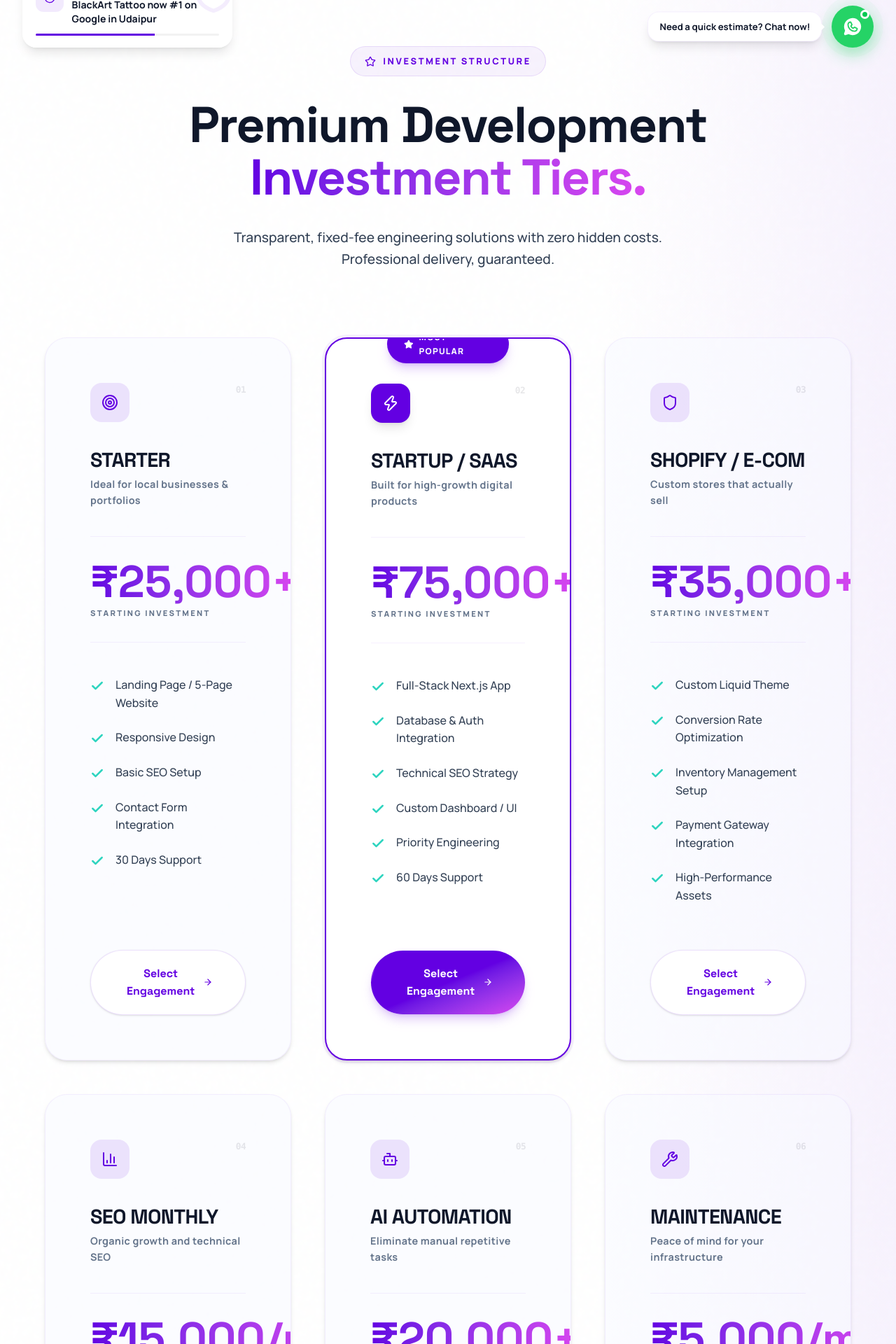
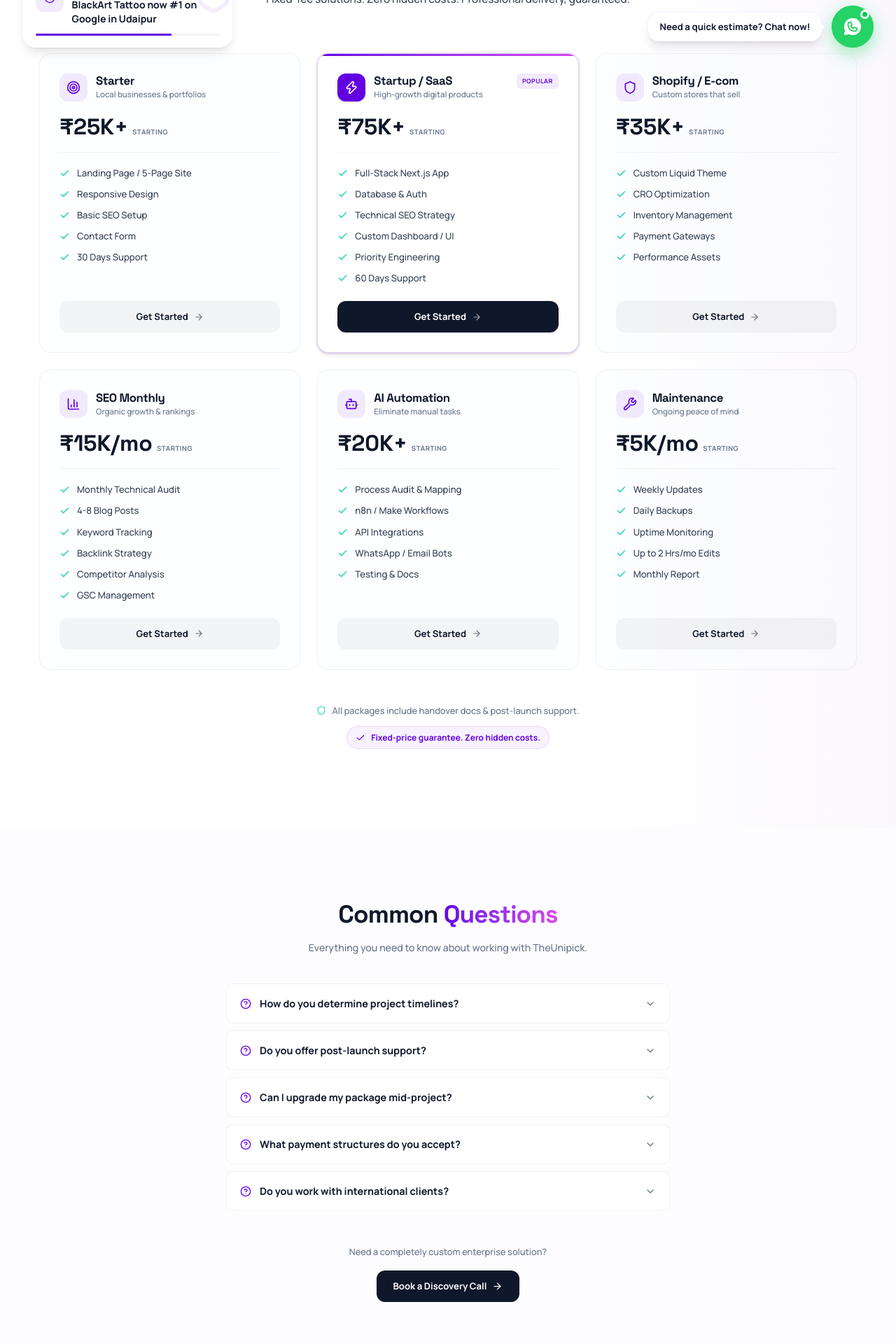
Before and after one commit to perpetual-cosmos/freelancePortfolio, a Next.js app: page /pricing in a window 1280 px wide. Shown: the part 700-2620 px from the top of the page at 70% size. Built offline with nearby package versions, Linux system fonts and the light colour scheme.

Commit message:
correction

```diff
--- a/src/app/pricing/page.tsx
+++ b/src/app/pricing/page.tsx
@@ -1,11 +1,12 @@
 "use client";
 
-import React from 'react';
+import React, { useState } from 'react';
 import Navbar from "@/components/Navbar";
 import Footer from "@/components/Footer";
 import Pricing from "@/components/Pricing";
-import { motion } from 'framer-motion';
-import { HelpCircle, ChevronDown } from 'lucide-react';
+import { motion, AnimatePresence } from 'framer-motion';
+import { HelpCircle, ChevronDown, ArrowRight, Shield, Star } from 'lucide-react';
+import Link from 'next/link';
 
 const faqs = [
   {
@@ -23,75 +24,114 @@
   {
     q: "What payment structures do you accept?",
     a: "Typically, we work on a 40/40/20 model: 40% initial, 40% at mid-point milestone, and 20% upon final delivery and sign-off."
+  },
+  {
+    q: "Do you work with international clients?",
+    a: "Yes. I've delivered products used in 70+ countries. Communication is in English, and I align to your timezone for daily standups if needed."
   }
 ];
 
+function FAQItem({ faq, index }: { faq: typeof faqs[0], index: number }) {
+  const [open, setOpen] = useState(false);
+  return (
+    <motion.div
+      initial={{ opacity: 0, y: 10 }}
+      whileInView={{ opacity: 1, y: 0 }}
+      viewport={{ once: true }}
+      transition={{ delay: index * 0.06 }}
+      className="border border-[rgba(0,0,0,0.05)] rounded-xl overflow-hidden bg-white hover:border-[rgba(0,0,0,0.08)] transition-colors"
+    >
+      <button
+        onClick={() => setOpen(!open)}
+        className="w-full flex items-center justify-between gap-3 px-4 sm:px-5 py-3.5 sm:py-4 text-left"
+      >
+        <div className="flex items-center gap-3 min-w-0">
+          <HelpCircle size={16} className="text-primary shrink-0" />
+          <span className="text-[0.85rem] sm:text-[0.9rem] font-bold text-on-surface truncate">{faq.q}</span>
+        </div>
+        <ChevronDown size={16} className={`text-on-surface-muted shrink-0 transition-transform duration-300 ${open ? 'rotate-180' : ''}`} />
+      </button>
+      <AnimatePresence>
+        {open && (
+          <motion.div
+            initial={{ height: 0, opacity: 0 }}
+            animate={{ height: 'auto', opacity: 1 }}
+            exit={{ height: 0, opacity: 0 }}
+            transition={{ duration: 0.25 }}
+            className="overflow-hidden"
+          >
+            <div className="px-4 sm:px-5 pb-4 sm:pb-5 pl-11 sm:pl-12">
+              <p className="text-[0.8rem] sm:text-[0.85rem] text-on-surface-variant leading-relaxed font-medium">{faq.a}</p>
+            </div>
+          </motion.div>
+        )}
+      </AnimatePresence>
+    </motion.div>
+  );
+}
+
 export default function PricingPage() {
   return (
-    <main style={{ background: 'var(--background)' }}>
+    <main className="bg-background">
       <Navbar />
 
-      {/* Header */}
-      <section style={{
-        paddingTop: '12rem',
-        paddingBottom: '8rem',
-        background: 'var(--gradient-mesh)',
-        textAlign: 'center'
-      }}>
-        <div style={{ maxWidth: '800px', margin: '0 auto', padding: '0 2rem' }}>
+      {/* Page Header */}
+      <section className="pt-28 sm:pt-32 lg:pt-36 pb-8 sm:pb-10 lg:pb-12 text-center relative overflow-hidden">
+        <div className="absolute inset-0 bg-gradient-to-b from-primary/3 to-transparent pointer-events-none" />
+        <div className="max-w-[600px] mx-auto px-4 sm:px-8 relative z-10">
+          <motion.div
+            initial={{ opacity: 0 }}
+            animate={{ opacity: 1 }}
+            className="inline-flex items-center gap-2 px-3 py-1.5 rounded-full bg-primary/5 border border-primary/10 text-primary font-bold text-[0.6rem] tracking-[0.15em] uppercase mb-4"
+          >
+            <Star size={12} /> Transparent Pricing
+          </motion.div>
           <motion.h1
-            initial={{ opacity: 0, y: 20 }}
+            initial={{ opacity: 0, y: 15 }}
             animate={{ opacity: 1, y: 0 }}
-            style={{ fontSize: '4.5rem', marginBottom: '2rem', color: 'var(--on-surface)', lineHeight: 1.1 }}
+            className="text-[clamp(1.8rem,5vw,3.2rem)] font-extrabold tracking-tight leading-[1.05] font-display text-on-surface mb-3 sm:mb-4"
           >
-            Investment <span className="text-gradient">Transparency.</span>
+            Investment <span className="bg-gradient-to-r from-primary to-secondary bg-clip-text text-transparent">Transparency.</span>
           </motion.h1>
-          <p style={{ fontSize: '1.25rem', color: 'var(--on-surface-variant)', lineHeight: 1.6 }}>
-            Fixed-fee engineering solutions built for predictability. No hidden costs, no vendor lock-in, just production-grade results.
-          </p>
+          <motion.p
+            initial={{ opacity: 0, y: 10 }}
+            animate={{ opacity: 1, y: 0 }}
+            transition={{ delay: 0.1 }}
+            className="text-on-surface-variant text-[0.88rem] sm:text-[0.95rem] font-medium leading-relaxed opacity-80"
+          >
+            Fixed-fee engineering solutions built for predictability. No hidden costs, no vendor lock-in.
+          </motion.p>
         </div>
       </section>
 
-      {/* Main Pricing Component */}
+      {/* Pricing Cards */}
       <Pricing />
 
-      {/* Comparison Table / Detailed FAQ */}
-      <section style={{ padding: '10rem 2rem' }}>
-        <div style={{ maxWidth: '1000px', margin: '0 auto' }}>
-          <div style={{ textAlign: 'center', marginBottom: '6rem' }}>
-            <h2 style={{ fontSize: '3rem', marginBottom: '1.5rem' }}>Pricing <span className="text-gradient">Questions</span></h2>
-            <p style={{ color: 'var(--on-surface-variant)' }}>Everything you need to know about partnering with TheUnipick.</p>
+      {/* FAQ Section */}
+      <section className="py-14 sm:py-20 lg:py-24">
+        <div className="max-w-[700px] mx-auto px-4 sm:px-8">
+          <div className="text-center mb-8 sm:mb-10">
+            <h2 className="text-[clamp(1.4rem,3.5vw,2.2rem)] font-extrabold tracking-tight font-display text-on-surface mb-2">
+              Common <span className="bg-gradient-to-r from-primary to-secondary bg-clip-text text-transparent">Questions</span>
+            </h2>
+            <p className="text-on-surface-muted text-[0.82rem] sm:text-[0.88rem] font-medium">Everything you need to know about working with TheUnipick.</p>
           </div>
 
-          <div style={{ display: 'flex', flexDirection: 'column', gap: '1.5rem' }}>
+          <div className="flex flex-col gap-2 sm:gap-2.5">
             {faqs.map((faq, i) => (
-              <motion.div
-                key={i}
-                initial={{ opacity: 0, y: 10 }}
-                whileInView={{ opacity: 1, y: 0 }}
-                viewport={{ once: true }}
-                transition={{ delay: i * 0.1 }}
-                className="card-premium"
-                style={{ padding: '2.5rem', background: 'white' }}
-              >
-                <div style={{ display: 'flex', gap: '1.5rem', alignItems: 'flex-start' }}>
-                  <div style={{ color: 'var(--primary)', flexShrink: 0 }}>
-                    <HelpCircle size={24} />
-                  </div>
-                  <div>
-                    <h3 style={{ fontSize: '1.25rem', marginBottom: '1rem', fontWeight: 800 }}>{faq.q}</h3>
-                    <p style={{ color: 'var(--on-surface-variant)', lineHeight: 1.7, fontSize: '1.05rem' }}>{faq.a}</p>
-                  </div>
-                </div>
-              </motion.div>
+              <FAQItem key={i} faq={faq} index={i} />
             ))}
           </div>
 
-          <div style={{ marginTop: '8rem', textAlign: 'center' }}>
-            <p style={{ color: 'var(--on-surface-variant)', marginBottom: '2.5rem' }}>Need a completely custom enterprise solution?</p>
-            <button className="btn-primary" style={{ padding: '1.25rem 3rem' }}>
-              Book an Architectural Review
-            </button>
+          {/* Bottom CTA */}
+          <div className="mt-10 sm:mt-12 text-center">
+            <p className="text-on-surface-muted text-[0.8rem] font-medium mb-4">Need a completely custom enterprise solution?</p>
+            <Link
+              href="/contact"
+              className="inline-flex items-center gap-2 px-6 py-3 rounded-xl bg-on-surface text-white font-bold text-[0.82rem] no-underline hover:bg-primary hover:shadow-lg hover:shadow-primary/20 transition-all duration-300"
+            >
+              Book a Discovery Call <ArrowRight size={15} />
+            </Link>
           </div>
         </div>
       </section>
--- a/src/components/Pricing.tsx
+++ b/src/components/Pricing.tsx
@@ -2,168 +2,171 @@
 import React from 'react';
 import { motion } from 'framer-motion';
 import { Check, Star, ArrowRight, Zap, Target, Shield, BarChart3, Bot, Wrench } from 'lucide-react';
+import Link from 'next/link';
 
 const tiers = [
   {
     name: "Starter",
-    subtitle: "Ideal for local businesses & portfolios",
-    price: "₹25,000+",
-    icon: <Target size={24} />,
-    features: ["Landing Page / 5-Page Website", "Responsive Design", "Basic SEO Setup", "Contact Form Integration", "30 Days Support"],
+    subtitle: "Local businesses & portfolios",
+    price: "₹25K+",
+    icon: <Target size={20} />,
+    features: ["Landing Page / 5-Page Site", "Responsive Design", "Basic SEO Setup", "Contact Form", "30 Days Support"],
     highlight: false
   },
   {
     name: "Startup / SaaS",
-    subtitle: "Built for high-growth digital products",
-    price: "₹75,000+",
-    icon: <Zap size={24} />,
-    features: ["Full-Stack Next.js App", "Database & Auth Integration", "Technical SEO Strategy", "Custom Dashboard / UI", "Priority Engineering", "60 Days Support"],
+    subtitle: "High-growth digital products",
+    price: "₹75K+",
+    icon: <Zap size={20} />,
+    features: ["Full-Stack Next.js App", "Database & Auth", "Technical SEO Strategy", "Custom Dashboard / UI", "Priority Engineering", "60 Days Support"],
     highlight: true
   },
   {
     name: "Shopify / E-com",
-    subtitle: "Custom stores that actually sell",
-    price: "₹35,000+",
-    icon: <Shield size={24} />,
-    features: ["Custom Liquid Theme", "Conversion Rate Optimization", "Inventory Management Setup", "Payment Gateway Integration", "High-Performance Assets"],
+    subtitle: "Custom stores that sell",
+    price: "₹35K+",
+    icon: <Shield size={20} />,
+    features: ["Custom Liquid Theme", "CRO Optimization", "Inventory Management", "Payment Gateways", "Performance Assets"],
     highlight: false
   },
   {
     name: "SEO Monthly",
-    subtitle: "Organic growth and technical SEO",
-    price: "₹15,000/mo",
-    icon: <BarChart3 size={24} />,
-    features: ["Monthly Technical Audit", "4-8 Optimized Blog Posts", "Keyword Tracking", "Backlink Strategy", "Competitor Analysis", "GSC Management"],
+    subtitle: "Organic growth & rankings",
+    price: "₹15K/mo",
+    icon: <BarChart3 size={20} />,
+    features: ["Monthly Technical Audit", "4-8 Blog Posts", "Keyword Tracking", "Backlink Strategy", "Competitor Analysis", "GSC Management"],
     highlight: false
   },
   {
     name: "AI Automation",
-    subtitle: "Eliminate manual repetitive tasks",
-    price: "₹20,000+",
-    icon: <Bot size={24} />,
-    features: ["Process Audit & Mapping", "n8n / Make Workflow Build", "API Integrations", "WhatsApp / Email Automation", "Testing & Documentation"],
+    subtitle: "Eliminate manual tasks",
+    price: "₹20K+",
+    icon: <Bot size={20} />,
+    features: ["Process Audit & Mapping", "n8n / Make Workflows", "API Integrations", "WhatsApp / Email Bots", "Testing & Docs"],
     highlight: false
   },
   {
     name: "Maintenance",
-    subtitle: "Peace of mind for your infrastructure",
-    price: "₹5,000/mo",
-    icon: <Wrench size={24} />,
-    features: ["Weekly Plugin/Theme Updates", "Daily Backups", "Uptime Monitoring", "Up to 2 Hrs/mo Minor Edits", "Monthly Performance Report"],
+    subtitle: "Ongoing peace of mind",
+    price: "₹5K/mo",
+    icon: <Wrench size={20} />,
+    features: ["Weekly Updates", "Daily Backups", "Uptime Monitoring", "Up to 2 Hrs/mo Edits", "Monthly Report"],
     highlight: false
   }
 ];
 
 const Pricing = () => {
-  const btnPrimaryClass = "relative inline-flex items-center gap-3 px-12 py-5 rounded-full bg-gradient-to-br from-primary via-primary to-secondary text-white font-display font-black shadow-lg shadow-primary/20 transition-all duration-500 hover:-translate-y-1.5 hover:shadow-primary/40 active:scale-95 overflow-hidden group/btn";
-  const btnSecondaryClass = "inline-flex items-center gap-3 px-12 py-5 rounded-full bg-white text-primary font-display font-black border border-[rgba(99,0,226,0.12)] shadow-sm transition-all duration-500 hover:bg-surface-muted hover:-translate-y-1.5 hover:border-primary active:scale-95 group/btn";
-  const cardBaseClass = "rounded-[2rem] border border-[rgba(99,0,226,0.06)] shadow-md transition-all duration-700 ease-[cubic-bezier(0.16,1,0.3,1)] relative overflow-hidden group hover:-translate-y-2 hover:shadow-lg hover:scale-[1.01] card-hover-gradient";
+  return (
+    <section id="pricing" className="bg-white relative overflow-hidden py-14 sm:py-20 lg:py-28">
+      {/* Decorative */}
+      <div className="absolute top-0 right-0 w-1/3 h-full bg-gradient-to-l from-primary/3 to-transparent pointer-events-none" />
 
-  return (
-    <section id="pricing" className="bg-white relative overflow-hidden py-32 lg:py-48 noise-overlay">
-      {/* Decorative Background Elements */}
-      <div className="absolute top-0 right-0 w-1/3 h-full bg-gradient-to-l from-primary/5 to-transparent pointer-events-none" />
-
-      <div className="max-w-[1440px] mx-auto px-6 sm:px-10 lg:px-16 relative z-10">
-        <div className="text-center mb-24 max-w-[800px] mx-auto">
+      <div className="max-w-[1400px] mx-auto px-4 sm:px-8 lg:px-14 relative z-10">
+        {/* Header */}
+        <div className="text-center mb-10 sm:mb-14 lg:mb-16 max-w-[600px] mx-auto">
           <motion.div
             initial={{ opacity: 0 }}
             whileInView={{ opacity: 1 }}
             viewport={{ once: true }}
-            className="inline-flex items-center gap-2.5 px-5 py-2.5 rounded-full bg-primary/5 border border-primary/10 text-primary font-black text-[0.8rem] tracking-[0.2em] uppercase mb-8"
+            className="inline-flex items-center gap-2 px-3 py-1.5 rounded-full bg-primary/5 border border-primary/10 text-primary font-bold text-[0.6rem] sm:text-[0.65rem] tracking-[0.15em] uppercase mb-4 sm:mb-5"
           >
-            <Star size={16} /> <span>Investment Structure</span>
+            <Star size={12} /> <span>Pricing</span>
           </motion.div>
           <motion.h2
-            initial={{ opacity: 0, y: 20 }}
+            initial={{ opacity: 0, y: 15 }}
             whileInView={{ opacity: 1, y: 0 }}
             viewport={{ once: true }}
-            className="text-[clamp(2.5rem,6vw,4.5rem)] font-extrabold tracking-tight leading-[1.05] font-display text-on-surface"
+            className="text-[clamp(1.6rem,4vw,2.8rem)] font-extrabold tracking-tight leading-[1.1] font-display text-on-surface mb-3 sm:mb-4"
           >
-            Premium Development <br /> <span className="bg-gradient-to-r from-primary to-secondary bg-clip-text text-transparent inline-block">Investment Tiers.</span>
+            Transparent <span className="bg-gradient-to-r from-primary to-secondary bg-clip-text text-transparent">Investment Tiers.</span>
           </motion.h2>
           <motion.p
-            initial={{ opacity: 0, y: 20 }}
+            initial={{ opacity: 0, y: 10 }}
             whileInView={{ opacity: 1, y: 0 }}
             viewport={{ once: true }}
             transition={{ delay: 0.1 }}
-            className="text-on-surface-variant mt-8 text-[1.2rem] font-medium leading-relaxed opacity-80"
+            className="text-on-surface-variant text-[0.88rem] sm:text-[0.95rem] font-medium leading-relaxed opacity-80"
           >
-            Transparent, fixed-fee engineering solutions with zero hidden costs. <br className="hidden lg:block" /> Professional delivery, guaranteed.
+            Fixed-fee solutions. Zero hidden costs. Professional delivery, guaranteed.
           </motion.p>
         </div>
 
-        <div className="grid grid-cols-1 md:grid-cols-2 lg:grid-cols-3 gap-8 lg:gap-12 items-stretch">
+        {/* Cards Grid */}
+        <div className="grid grid-cols-1 sm:grid-cols-2 lg:grid-cols-3 gap-4 sm:gap-5 lg:gap-6 items-stretch">
           {tiers.map((t, i) => (
             <motion.div
               key={i}
-              initial={{ opacity: 0, y: 30 }}
+              initial={{ opacity: 0, y: 20 }}
               whileInView={{ opacity: 1, y: 0 }}
               viewport={{ once: true }}
-              transition={{ delay: i * 0.1 }}
+              transition={{ delay: i * 0.06 }}
               className={`
-                flex flex-col p-12 lg:p-16 h-full transition-all duration-700
-                ${cardBaseClass}
-                ${t.highlight ? 'border-2 border-primary shadow-[0_0_40px_rgba(99,0,226,0.1)] bg-white ring-4 ring-primary/5' : 'bg-surface-muted/50 border-outline'}
+                flex flex-col p-5 sm:p-6 lg:p-7 h-full rounded-2xl border transition-all duration-500 relative overflow-hidden group hover:-translate-y-1 hover:shadow-lg
+                ${t.highlight
+                  ? 'border-primary/20 bg-white shadow-md ring-2 ring-primary/5'
+                  : 'border-[rgba(0,0,0,0.05)] bg-surface-muted/30 hover:bg-white hover:border-[rgba(0,0,0,0.08)]'}
               `}
             >
               {t.highlight && (
-                <div className="absolute -top-5 left-1/2 -translate-x-1/2 bg-primary text-white px-6 py-2 text-[0.75rem] font-black rounded-full shadow-lg shadow-primary/20 flex items-center gap-2 tracking-widest z-20">
-                  <Star size={14} fill="white" /> MOST POPULAR
-                </div>
+                <div className="absolute -top-px left-0 right-0 h-1 bg-gradient-to-r from-primary to-secondary" />
               )}
 
-              <div className="flex justify-between items-start mb-10">
-                <div className={`w-14 h-14 rounded-2xl flex items-center justify-center transition-all duration-500 group-hover:scale-110 group-hover:rotate-6 ${t.highlight ? 'bg-primary text-white shadow-lg' : 'bg-primary/10 text-primary'}`}>
-                  {t.icon}
+              {/* Header Row */}
+              <div className="flex items-start justify-between mb-4 sm:mb-5">
+                <div className="flex items-center gap-3">
+                  <div className={`w-10 h-10 rounded-xl flex items-center justify-center transition-all duration-300 group-hover:scale-105 ${t.highlight ? 'bg-primary text-white shadow-sm' : 'bg-primary/8 text-primary'}`}>
+                    {t.icon}
+                  </div>
+                  <div>
+                    <h3 className="text-[0.95rem] sm:text-[1.05rem] font-bold text-on-surface leading-tight font-display">{t.name}</h3>
+                    <div className="text-[0.68rem] sm:text-[0.72rem] text-on-surface-muted font-medium">{t.subtitle}</div>
+                  </div>
                 </div>
-                <div className="text-[0.8rem] font-black text-on-surface/10 font-mono tracking-tighter uppercase">0{i+1}</div>
+                {t.highlight && (
+                  <span className="text-[0.55rem] font-bold text-primary bg-primary/8 px-2 py-1 rounded-md uppercase tracking-wider shrink-0">Popular</span>
+                )}
               </div>
 
-              <div className="mb-10">
-                <h3 className="text-[1.8rem] font-black text-on-surface mb-2 font-display uppercase tracking-tight leading-none">
-                  {t.name}
-                </h3>
-                <div className="text-[0.9rem] text-on-surface-muted font-bold tracking-wide">
-                  {t.subtitle}
+              {/* Price */}
+              <div className="mb-4 sm:mb-5 pb-4 sm:pb-5 border-b border-[rgba(0,0,0,0.04)]">
+                <div className="flex items-baseline gap-1.5">
+                  <span className="text-[1.6rem] sm:text-[1.8rem] lg:text-[2rem] font-black font-display text-on-surface leading-none">{t.price}</span>
+                  <span className="text-[0.6rem] font-bold text-on-surface-muted uppercase tracking-wider">starting</span>
                 </div>
               </div>
 
-              <div className="mb-12 py-8 border-y border-[rgba(99,0,226,0.06)]">
-                <div className="bg-gradient-to-r from-primary to-secondary bg-clip-text text-transparent text-[clamp(2.5rem,5vw,4rem)] font-black font-display leading-none mb-1 inline-block">
-                  {t.price}
-                </div>
-                <div className="text-[0.7rem] font-black text-on-surface-muted tracking-[0.2em] uppercase">Starting Investment</div>
-              </div>
-
-              <div className="flex-1 mb-16 space-y-6">
+              {/* Features */}
+              <div className="flex-1 mb-5 sm:mb-6 space-y-2.5 sm:space-y-3">
                 {t.features.map((f, fi) => (
-                  <div key={fi} className="flex gap-4 items-start text-[1rem] text-on-surface-variant group/feat transition-all">
-                    <div className="mt-1 text-tech-teal shrink-0 group-hover/feat:scale-125 transition-transform">
-                      <Check size={20} strokeWidth={3} />
-                    </div>
-                    <span className="font-medium group-hover/feat:text-on-surface transition-colors">{f}</span>
+                  <div key={fi} className="flex gap-2.5 items-start text-[0.78rem] sm:text-[0.82rem] text-on-surface-variant">
+                    <Check size={15} strokeWidth={2.5} className="mt-0.5 text-tech-teal shrink-0" />
+                    <span className="font-medium leading-snug">{f}</span>
                   </div>
                 ))}
               </div>
 
-              <button className={t.highlight ? btnPrimaryClass : btnSecondaryClass}>
-                <span className="relative z-10 flex items-center gap-2">
-                  Select Engagement <ArrowRight size={20} className="transition-transform group-hover/btn:translate-x-2" />
-                </span>
-                {t.highlight && <div className="absolute inset-0 bg-white/20 translate-x-[-100%] skew-x-[-15deg] transition-transform duration-700 group-hover:translate-x-[150%]" />}
-              </button>
+              {/* CTA */}
+              <Link
+                href="/contact"
+                className={`inline-flex items-center justify-center gap-2 w-full py-2.5 sm:py-3 rounded-xl font-bold text-[0.78rem] sm:text-[0.82rem] transition-all duration-300 no-underline ${
+                  t.highlight
+                    ? 'bg-on-surface text-white hover:bg-primary hover:shadow-lg hover:shadow-primary/20'
+                    : 'bg-[rgba(0,0,0,0.04)] text-on-surface hover:bg-on-surface hover:text-white'
+                }`}
+              >
+                Get Started <ArrowRight size={14} className="opacity-60" />
+              </Link>
             </motion.div>
           ))}
         </div>
 
         {/* Footnote */}
-        <div className="mt-20 text-center flex flex-col items-center gap-6">
-          <p className="text-on-surface-muted font-bold text-[0.9rem] flex items-center justify-center gap-3">
-            <Shield size={18} className="text-tech-teal" /> All packages include comprehensive handover docs and 30-day post-launch support.
+        <div className="mt-8 sm:mt-10 lg:mt-12 text-center flex flex-col items-center gap-3">
+          <p className="text-on-surface-muted font-medium text-[0.75rem] sm:text-[0.8rem] flex items-center justify-center gap-2">
+            <Shield size={14} className="text-tech-teal" /> All packages include handover docs & post-launch support.
           </p>
-          <div className="inline-flex items-center gap-3 px-6 py-3 rounded-full bg-primary/5 border border-primary/10 text-[0.9rem] font-bold text-primary">
-            <Check size={18} /> Fixed-price guarantee. Zero hidden costs. Cancel anytime.
+          <div className="inline-flex items-center gap-2 px-3 py-1.5 rounded-full bg-primary/5 border border-primary/10 text-[0.7rem] sm:text-[0.75rem] font-bold text-primary">
+            <Check size={14} /> Fixed-price guarantee. Zero hidden costs.
           </div>
         </div>
       </div>
```
